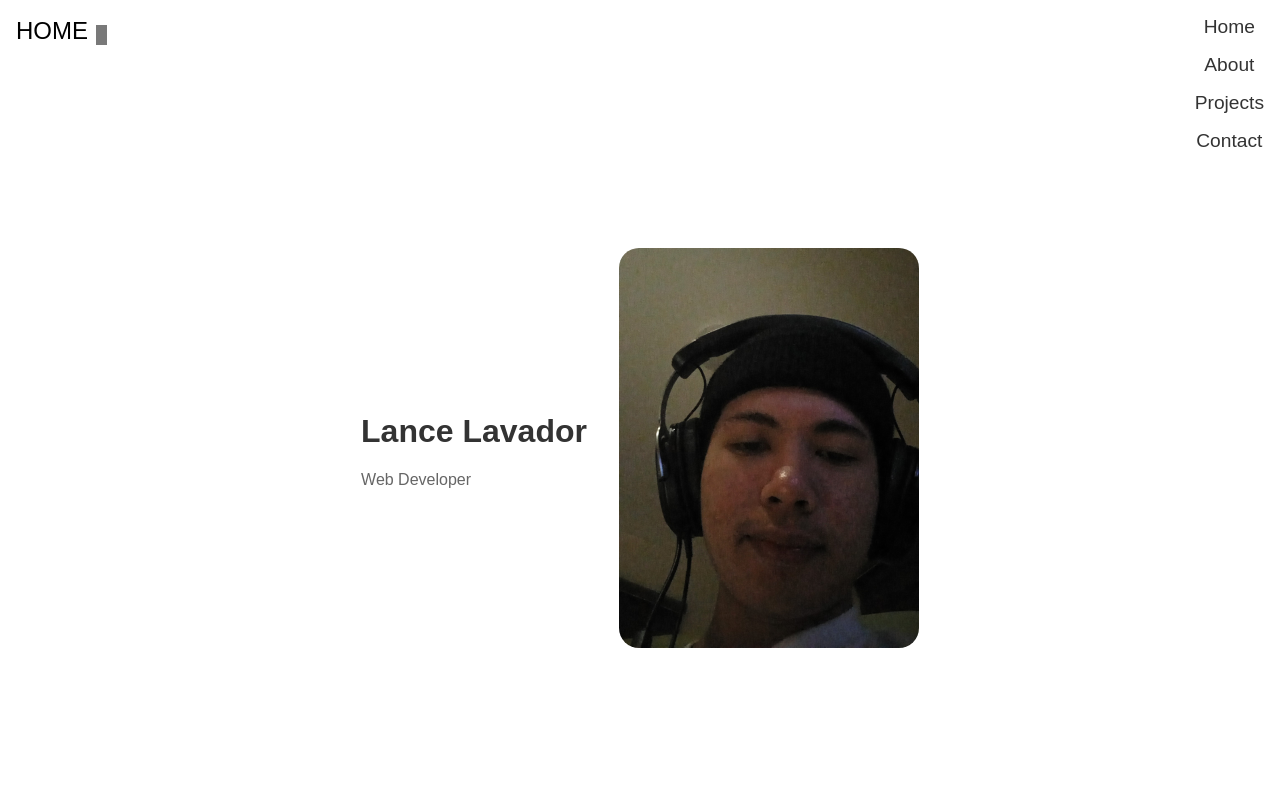
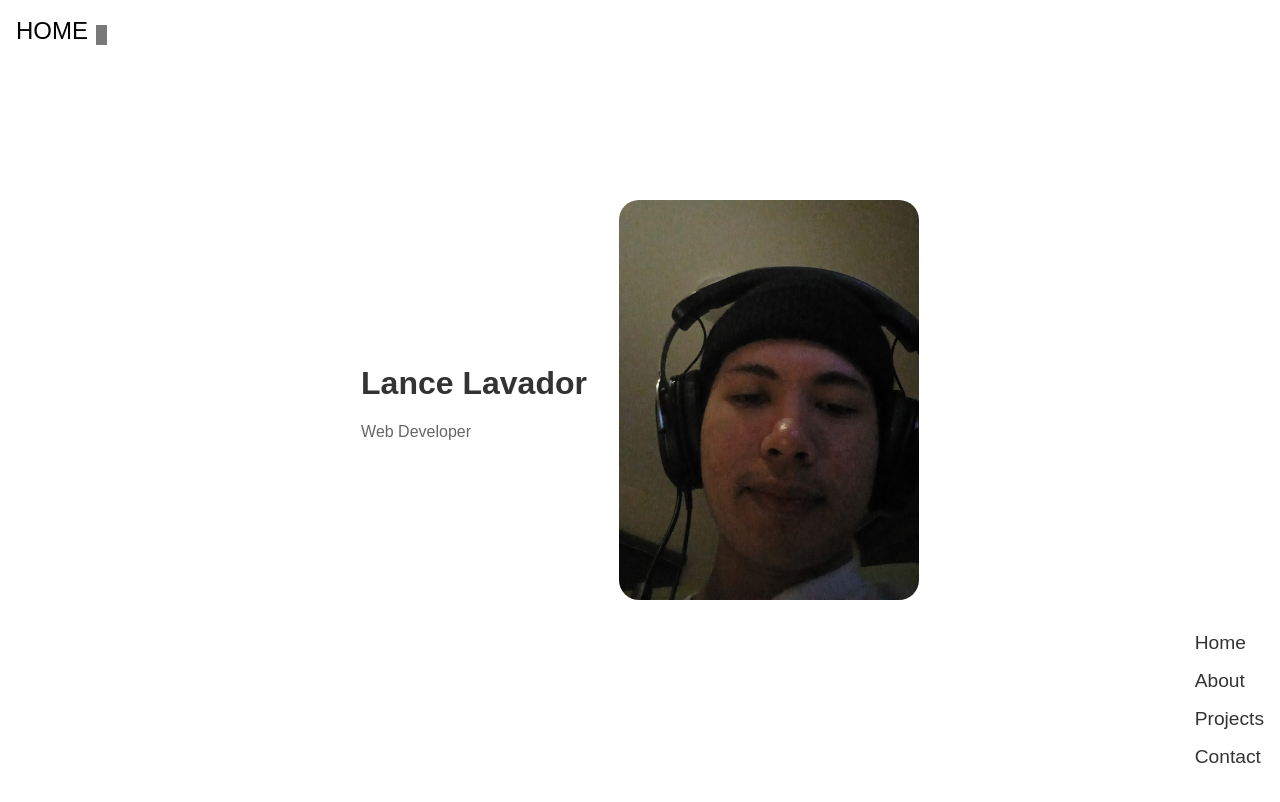
Before and after one commit to hsum4/WebPortfolio, a React (Create React App) app: page / in a window 1280 px wide. Shown: the top 802 px of the page. Built offline with nearby package versions, Linux system fonts and the light colour scheme.

Commit message:
styled navlinks to be aligned to the left

```diff
--- a/src/components/Layout.scss
+++ b/src/components/Layout.scss
@@ -47,14 +47,15 @@ body {
 
   @media (min-width: 768px) {
     position: fixed;
-    top: 0;
+    top: auto;
+    bottom: 0;
     right: 0;
-    width: auto; /* Adjust width as needed */
-    height: 100%;
+    width: auto;
+    height: auto;
     padding: 1rem;
-    background-color: transparent; /* Make sidebar transparent */
+    background-color: transparent;
     transform: none;
-    z-index: 999; /* Ensure it's above other content */
+    z-index: 999;
   }
 
   nav ul {
@@ -67,7 +68,7 @@ body {
 
     @media (min-width: 768px) {
       flex-direction: column;
-      align-items: center;
+      align-items: flex-start;
     }
   }
 
@@ -83,6 +84,7 @@ body {
     text-decoration: none;
     color: #333;
     font-size: 1.2rem;
+    text-align: left;
   }
 
   nav ul li a:hover {
--- a/src/components/pages/HomePage.scss
+++ b/src/components/pages/HomePage.scss
@@ -2,7 +2,6 @@
     display: flex;
     justify-content: center;
     align-items: center;
-    height: 100vh;
     opacity: 0;
     animation: fadeInStagger 2s forwards;
     padding: 1rem;
```
